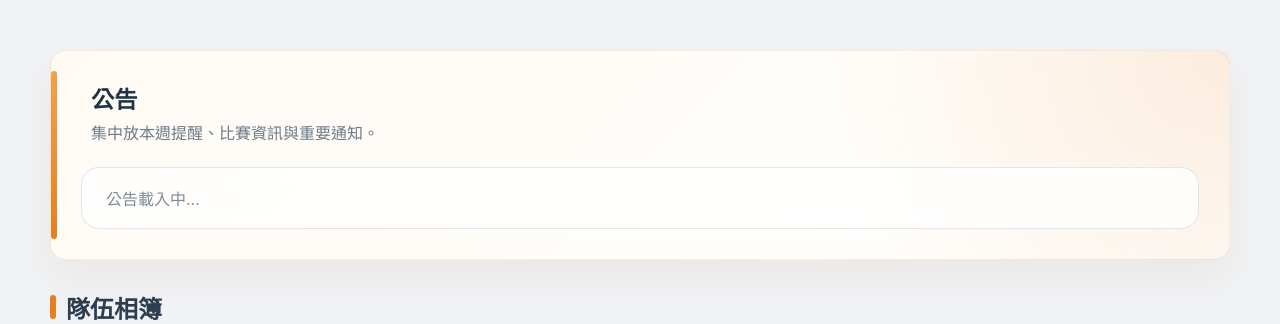
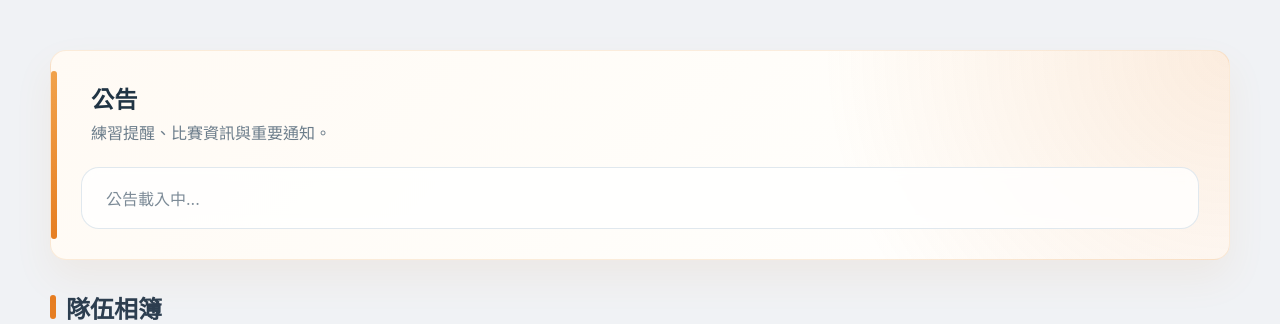
Before and after one commit to Melody-Chung/NTUEE_girlsvolleyball_Web, a Flask app: page / in a window 1280 px wide. Shown: the part 70-394 px from the top of the page. Run offline with Flask 3, Linux system fonts and the light colour scheme; data that the repository does not hold is empty; parts of the project's set-up code (start-up, migrations or seed data) failed here and were passed over.

Commit message:
small change

```diff
--- a/templates/index.html
+++ b/templates/index.html
@@ -133,7 +133,7 @@
                         <div class="announcement-card__header">
                             <div class="announcement-card__copy">
                                 <h3>公告</h3>
-                                <p>集中放本週提醒、比賽資訊與重要通知。</p>
+                                <p>練習提醒、比賽資訊與重要通知。</p>
                             </div>
                             <button class="primary-btn-sm captain-only auth-only announcement-card__edit" onclick="openEditAnnouncement()">編輯</button>
                         </div>
```
